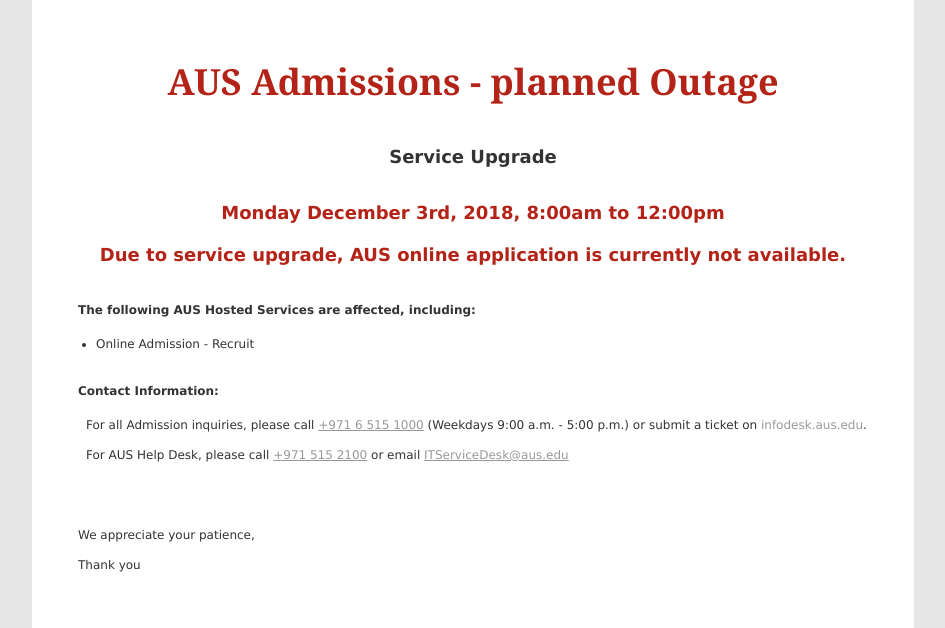
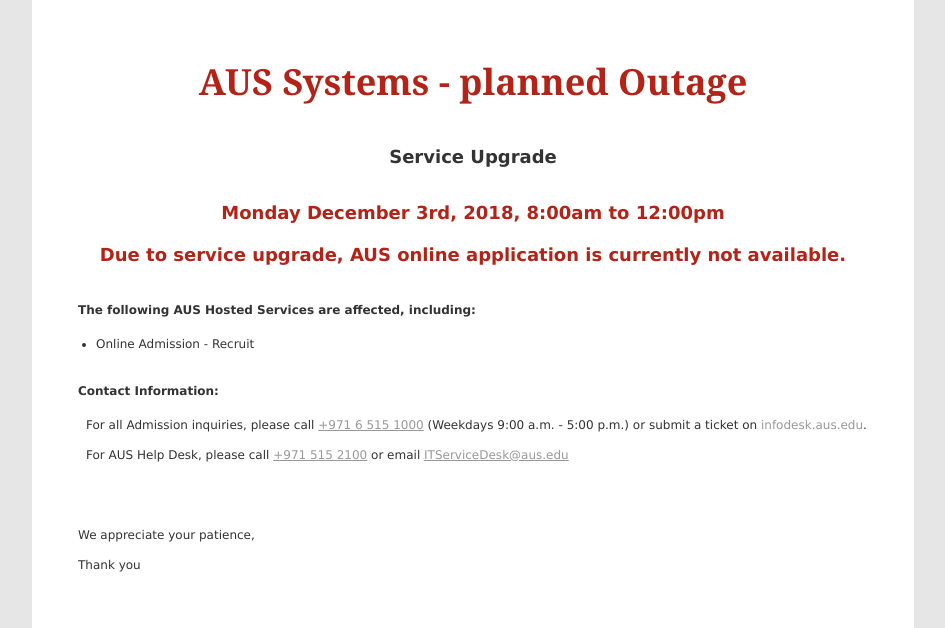
Before and after one commit to AUSharjah/AUSharjah.github.io, a plain HTML site: page index.html in a window 1280 px wide. Shown: the part 112-740 px from the top of the page, without its empty margins (167-1112 px from the left). Drawn offline with Linux system fonts and the light colour scheme; a script that the page names is missing.

Commit message:
Commited

```diff
--- a/index.html
+++ b/index.html
@@ -19,7 +19,7 @@
     <div>
         <div><img src="files/logo.png"></div>
         <div class="redBar"></div>
-        <h1>AUS Admissions - planned Outage</h1>
+        <h1>AUS Systems - planned Outage</h1>
         <h2>Service Upgrade</h2>
         <h2>Monday December 3rd, 2018, 8:00am to 12:00pm<br><br> Due to service upgrade, AUS online application is currently not available.</h2>
         <div>
```
